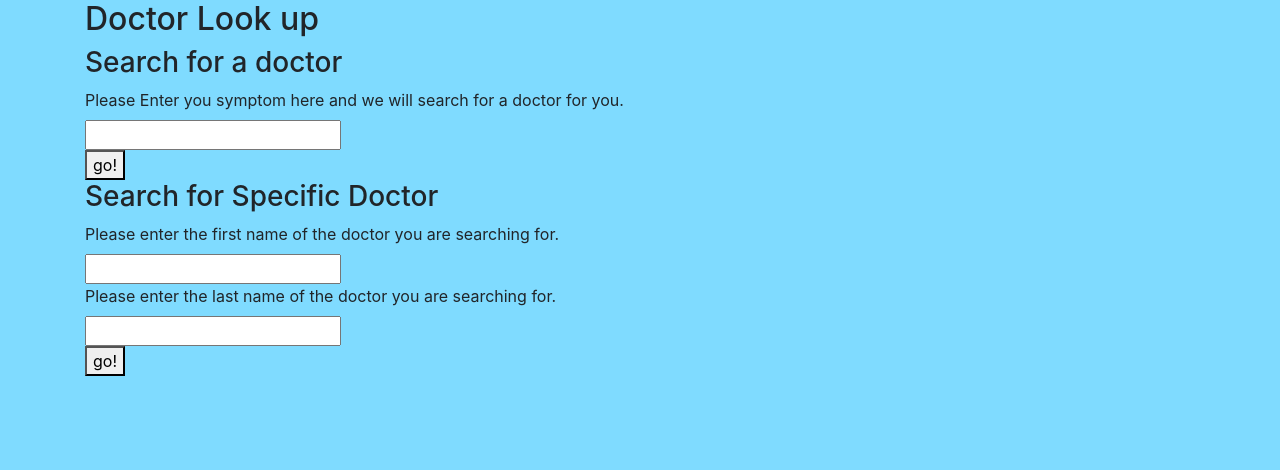
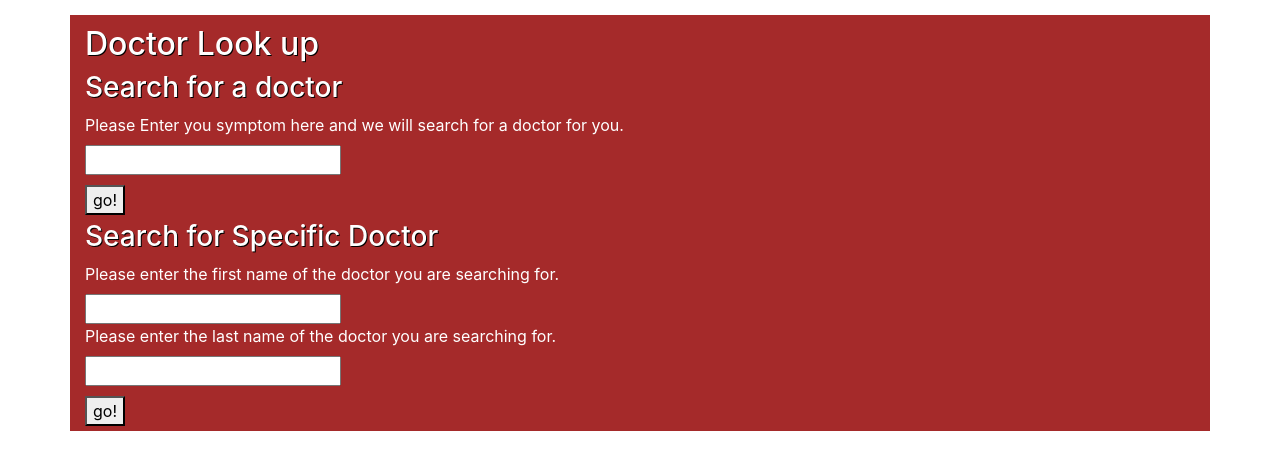
Before and after one commit to MrDanielBennett/doctor-lookup, a website built with webpack: page src/index.html in a window 1280 px wide. Built offline with nearby package versions, Linux system fonts and the light colour scheme.

Commit message:
add css styling to page, add missing functionality to 'findDoctor'

```diff
--- a/src/index.html
+++ b/src/index.html
@@ -5,8 +5,9 @@
 </head>
 <body>
   <div class="container">
-
+    <div id="header">
     <h2>Doctor Look up</h2>
+  </div>
 
     <div class="search-for-doc">
       <h3>Search for a doctor</h3>
--- a/src/main.js
+++ b/src/main.js
@@ -4,6 +4,7 @@ import 'bootstrap/dist/css/bootstrap.min.css';
 import {UserSearch} from './search';
 import './styles.css';
 $(document).ready(function() {
+  $('.results').hide();
   $('#symptom-button').click(function(){
     event.preventDefault();
     let symptom = $('#symptom-input').val();
@@ -13,18 +14,19 @@ $(document).ready(function() {
     promise.then(function(response) {
       let body = JSON.parse(response);
       if (body.data.length === 0){
-        $('.doctor-info').text("There are no doctors in the Portland area that match the input.")
+        $('.doctor-info').text("There are no doctors in the Portland area that match the input.");
       } else {
         for(let i = 0; i < 10; i++){
           $('.doctor-info').append(body.data[i].practices[0].name + " " + `<br>` + body.data[i].practices[0].visit_address.street + " " + `<br>` +  body.data[i].practices[0].visit_address.city + ", " +  body.data[i].practices[0].visit_address.state + " " + `<br>` + "Phone Number: " + " " + body.data[i].practices[0].phones[0].number + " " + `<br>` + "Taking new Patients? (t/f): " +
           // removing website because it seems no doctors have them.
-          body.data[i].practices[0].accepts_new_patients + `<br>` + `<br>`)
+          body.data[i].practices[0].accepts_new_patients + `<br>` + `<br>`);
         }
       }
     },
     function(error) {
       $('.showErrors').text(`There was an error processing your request: ${error.message}`);
     });
+    $('.results').show();
   });
   $('#doc-button').click(function(){
     event.preventDefault();
@@ -35,18 +37,19 @@ $(document).ready(function() {
 
     promise.then(function(response) {
       let body = JSON.parse(response);
-      if (body.data !== []){
-        $('.doctor-info').text("There are no doctors in the Portland area that match the input.")
+      if (body.data.length === 0){
+        $('.doctor-info').text("There are no doctors in the Portland area that match the input.");
       } else {
         for(let i = 0; i < 10; i++){
           $('.doctor-info').append(body.data[i].practices[0].name + " " + `<br>` + body.data[i].practices[0].visit_address.street + " " + `<br>` +  body.data[i].practices[0].visit_address.city + ", " +  body.data[i].practices[0].visit_address.state + " " + `<br>` + "Phone Number: " + " " + body.data[i].practices[0].phones[0].number + " " + `<br>` + "Taking new Patients? (t/f): " +
           // removing website because it seems no doctors have them.
-          body.data[i].practices[0].accepts_new_patients + `<br>` + `<br>`)
+          body.data[i].practices[0].accepts_new_patients + `<br>` + `<br>`);
         }
       }
     },
     function(error) {
       $('.showErrors').text(`There was an error processing your request: ${error.message}`);
     });
+    $('.results').show();
   });
 });
--- a/src/styles.css
+++ b/src/styles.css
@@ -1,3 +1,27 @@
-body {
-  background-color: #7FDBFF;
+html {
+  height: 100vh;
 }
+button {
+  margin-top: 10px;
+  margin-bottom: 5px;
+}
+h3{
+  text-shadow: 1px 1px black;
+}
+.container {
+  margin-top: 15px;
+  padding-top: 10px;
+  height: 100%;
+  background-color: brown;
+  color: white;
+}
+.results {
+  color: black;
+  background-color: lightgray;
+  border: 2px solid white;
+  box-shadow: 1px 1px black;
+  padding: 5px;
+}
+#header{
+  text-shadow: 1px 1px black;
+}
```
